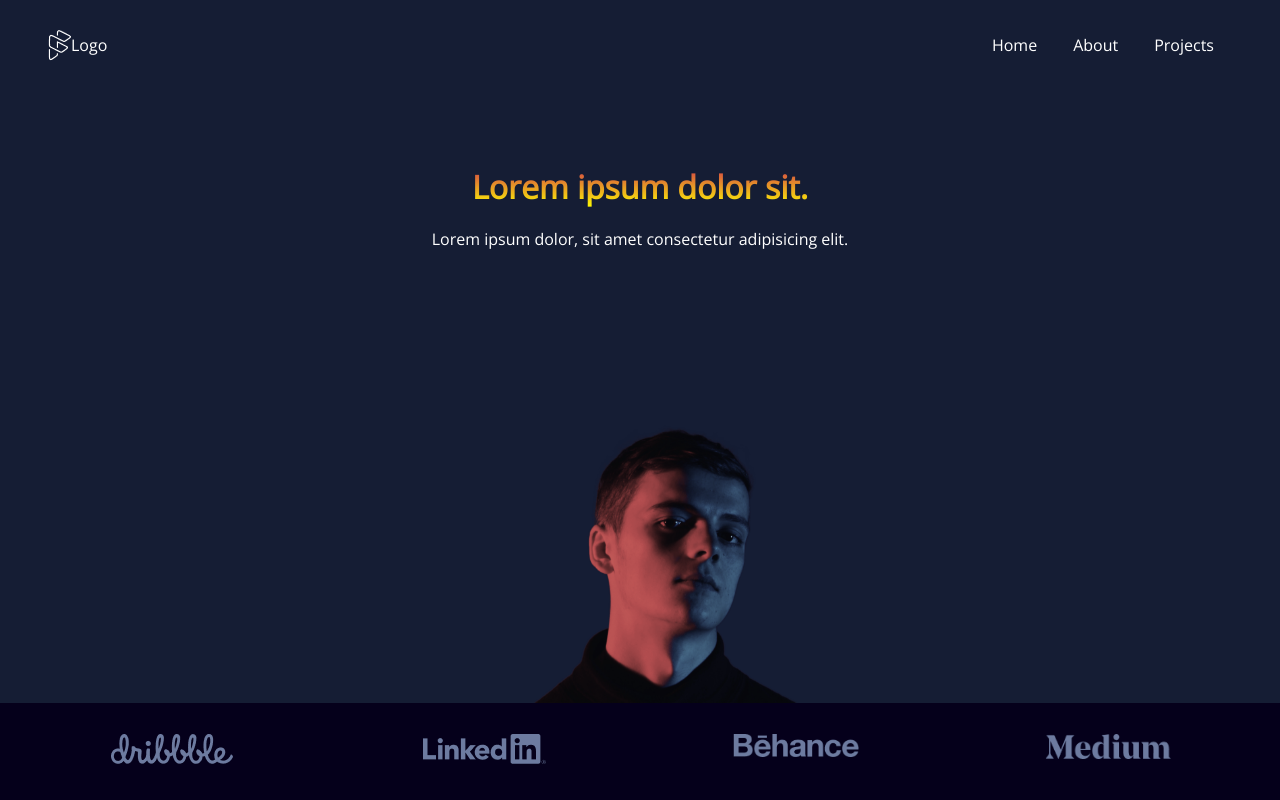
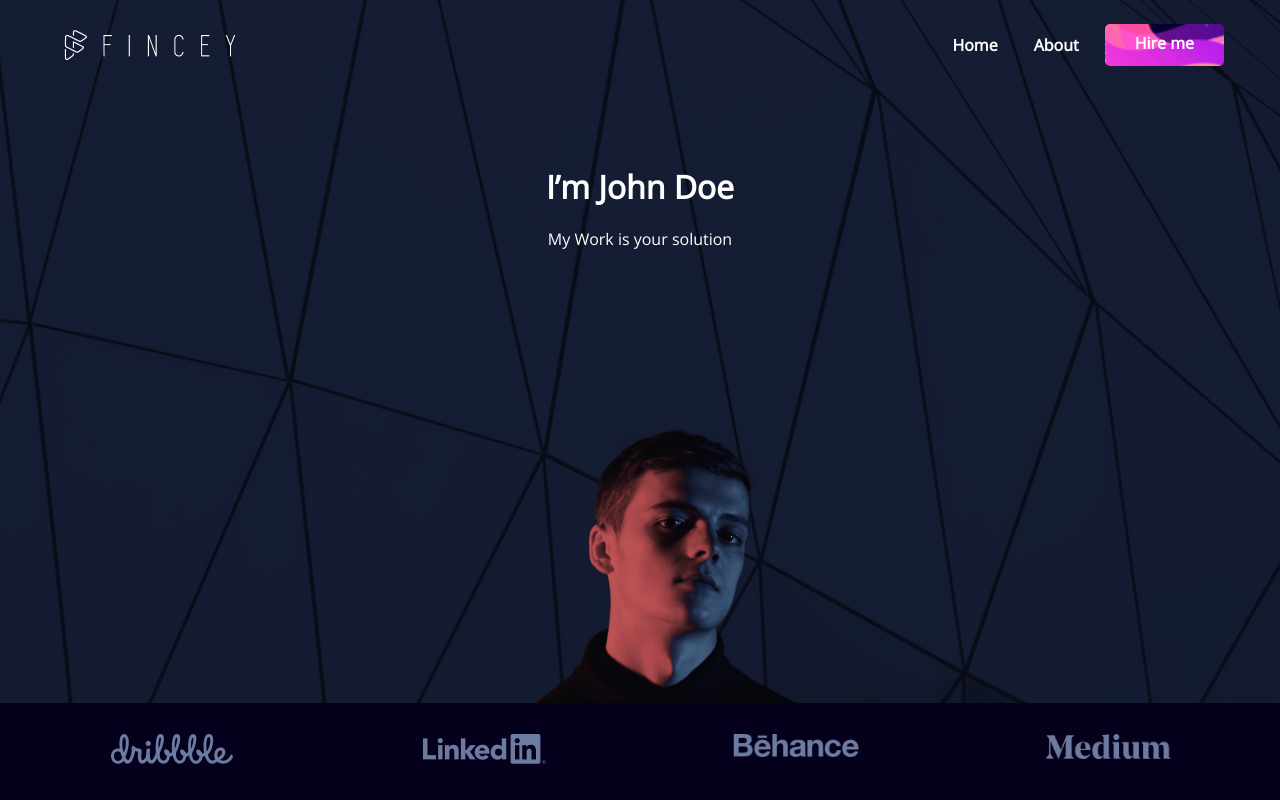
Before and after one commit to rucha0702/web-workshop, a plain HTML site: page index.html in a window 1280 px wide. Shown: the top 800 px of the page. Drawn offline with nearby package versions, Linux system fonts and the light colour scheme.

Commit message:
added background

```diff
--- a/index.html
+++ b/index.html
@@ -12,19 +12,20 @@
 </head>
 <body id="body">
     <div class="home">
+        <div class="home-bg"></div>
         <div class="nav">
             <div id="logo">
-                <img src="./images/image 1 (Traced).png" alt="">
-               <span>Logo</span> </div>
+                <img class="logo-img" src="./images/image 1 (Traced).png" alt="">
+               <img src="./images/FINCEY.png" alt=""> </div>
             <ul class="nav-links">
-                <li class="nav-link"><a href="#">Home</a></li>
-                <li class="nav-link"><a href="#">About</a></li>
-                <li class="nav-link"><a href="#">Projects</a></li>
+                <li class="nav-link"><a class="link-hover" href="#">Home</a></li>
+                <li class="nav-link"><a class="link-hover" href="#about">About</a></li>
+                <li class="nav-link colorful"><a href="#">Hire me</a></li>
             </ul>
         </div>
         <div class="home-content">
-            <div class="home-highlight">Lorem ipsum dolor sit.</div>
-            <div class="home-text">Lorem ipsum dolor, sit amet consectetur adipisicing elit.</div>
+            <div class="home-highlight">I’m John Doe </div>
+            <div class="home-text">My Work is your solution</div>
         </div>
         <div class="home-bottom">
             <div class="landing-img">
@@ -41,7 +42,7 @@
         </div>
     </div>
 
-    <div class="about">
+    <div id="about">
         <!-- <div class="about-links">
             <ul class="about-top">
                 <li class="about-link"><a href="#">Dribble</a></li>
@@ -63,7 +64,7 @@
                 <div class="about-head">Product and UX Designer from</div>
                 <div class="country">India</div>
                 <div class="about-info">Lorem ipsum dolor sit amet, consectetur adipiscing elit. Quis lectus a nisl neque nunc. Lobortis risus non amet nec sagittis, dolor leo turpis.</div>
-                <div class="click"><button>About </button></div>
+                <div class="click"><a href="#" class="colorful">About </a></div>
             </div>
         </div>
 
--- a/style.css
+++ b/style.css
@@ -31,6 +31,10 @@ li{
     justify-content:space-between;
     width:100%;
     padding:16px 48px;
+    position:fixed;
+    top:0;
+    z-index: 1;
+    /* background:rgba(21,29,52,255); */
 }
 #logo{
     position:relative;
@@ -38,17 +42,36 @@ li{
     justify-content:space-between;
     align-items: center;
 }
+.logo-img{
+    margin:0 1rem;
+}
 .nav-links{
     display:flex;
 }
 
 .nav-link{
-
+    font-weight: 600;
     margin:0.5rem;
     padding:10px;
 }
-.nav-link:hover{
-    background:linear-gradient(to right,rgb(243, 45, 78),orange,blue);
+.link-hover:hover{
+    color:rgb(235, 50, 179);
+}
+.colorful{
+    padding:8px 30px;
+    font-weight: 600;
+    border-radius: 5px;
+    background:url('./images/colorful.png') no-repeat center center/cover;
+}
+.home-bg{
+    height:100%;
+    width:100%;
+    position:absolute;
+    z-index: -2;
+    background: linear-gradient(rgba(21,29,52,255), rgba(21,29,52, 255)) ,url('./images/home-bg.png') no-repeat center center/cover;
+    /* linear-gradient( rgba(0,0,0,0.5), rgba(0, 0, 0, 0.5) ),url(../images/background1.jpg) no-repeat center center fixed; */
+    opacity: 0.7;
+    background-blend-mode: multiply;
 }
 .home-text{
     margin:20px;
@@ -71,9 +94,9 @@ li{
     font-size:2rem;
     font-weight:600;
     /* color:linear-gradient(to right,rgb(197, 38, 64),yellow,green); */
-    background: -webkit-linear-gradient(rgb(207, 50, 76),yellow);
-    -webkit-background-clip: text;
-    -webkit-text-fill-color: transparent;
+    /* background: -webkit-linear-gradient(rgb(207, 50, 76),yellow); */
+    /* -webkit-background-clip: text; */
+    /* -webkit-text-fill-color: transparent; */
     margin:5px;
 }
 .landing{
@@ -91,7 +114,7 @@ li{
     flex:0.25;
     text-align:center;
 }
-.about{
+#about{
     height:100vh;
     position:relative;
 }
@@ -144,3 +167,12 @@ li{
 .click{
     margin:1rem 0;
 }
+
+@media (max-width:768px){
+    .about-content{
+        flex-direction:column;
+    }
+    .profile-img{
+        position:relative;
+    }
+}
```
Also changed, not shown: images/FINCEY.png (added), images/colorful.png (added), images/home-bg.png (renamed from images/pexels-adrien-olichon-3137076 1.png).
